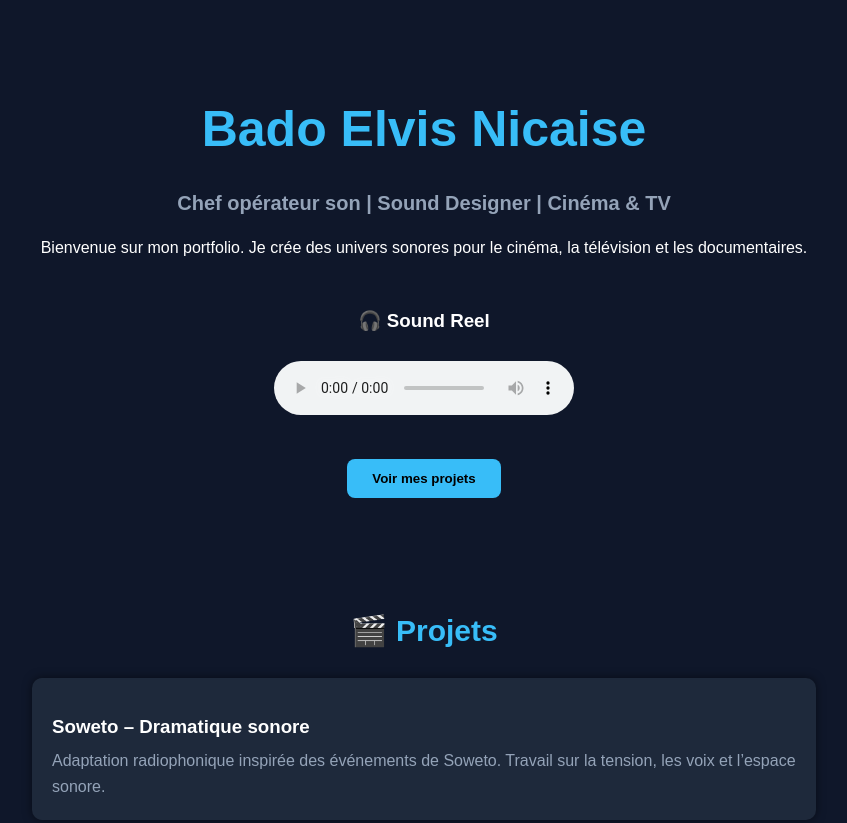
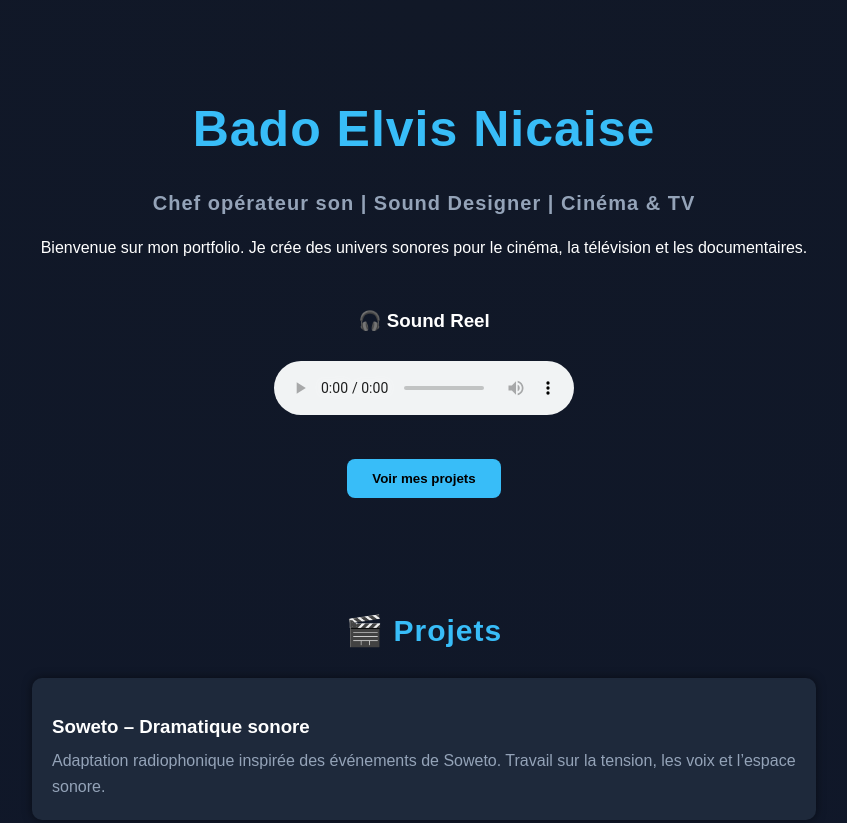
Before and after one commit to badonicaise-alt/mon-portfolio, a website: page public/index.html in a window 1280 px wide. Shown: the top 823 px of the page, without its empty margins (216-1063 px from the left). Drawn offline with Linux system fonts and the light colour scheme.

Commit message:
module 3 - cinema animations

```diff
--- a/public/index.html
+++ b/public/index.html
@@ -28,11 +28,21 @@ progress.addEventListener("input", () => {
     audio.currentTime = (progress.value / 100) * audio.duration;
 });
 </script>
+<script>
+document.addEventListener("DOMContentLoaded", () => {
+    document.body.style.opacity = "0";
+    document.body.style.transition = "1s";
+
+    setTimeout(() => {
+        document.body.style.opacity = "1";
+    }, 100);
+});
+</script>
 <body>
 
     <div class="container">
 
-        <h1>Bado Elvis Nicaise</h1>
+        <h1 class="title">Bado Elvis Nicaise</h1>
         <h2>Chef opérateur son | Sound Designer | Cinéma & TV</h2>
 
         <p>
--- a/public/style.css
+++ b/public/style.css
@@ -112,3 +112,35 @@ button:hover {
     width: 100%;
     margin-top: 15px;
 }
+@keyframes fadeIn {
+    from {
+        opacity: 0;
+        transform: translateY(20px);
+    }
+    to {
+        opacity: 1;
+        transform: translateY(0);
+    }
+}
+
+.container, .projects, .reel-player {
+    animation: fadeIn 1.2s ease-in-out;
+}
+
+/* effet cinéma sur les titres */
+h1, h2 {
+    letter-spacing: 1px;
+}
+
+/* effet plus “film studio” */
+body {
+    background: radial-gradient(circle at top, #111827, #0f172a);
+}
+.project {
+    opacity: 0;
+    animation: fadeIn 1s ease-in-out forwards;
+}
+
+.project:nth-child(1) { animation-delay: 0.2s; }
+.project:nth-child(2) { animation-delay: 0.4s; }
+.project:nth-child(3) { animation-delay: 0.6s; }
```
